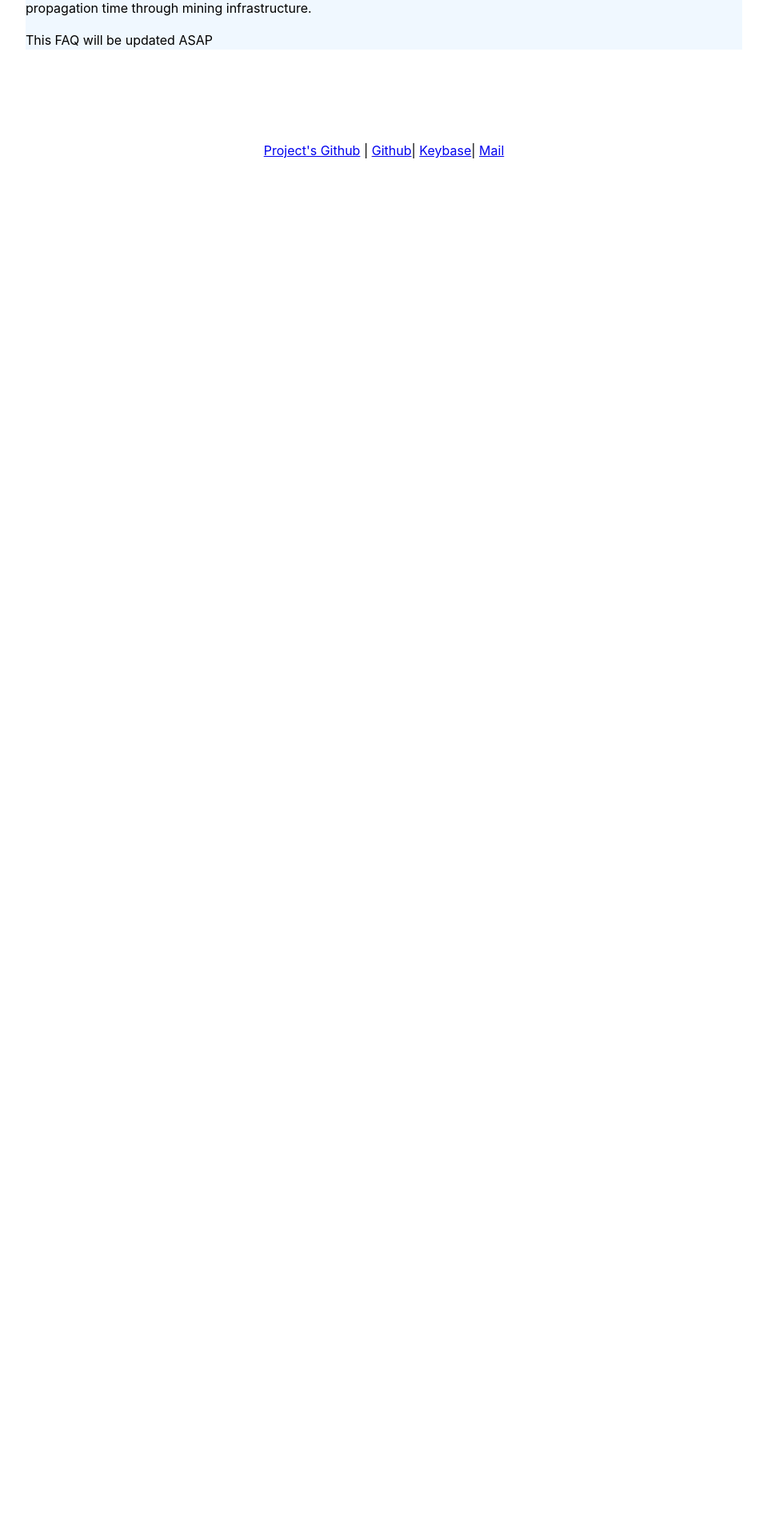
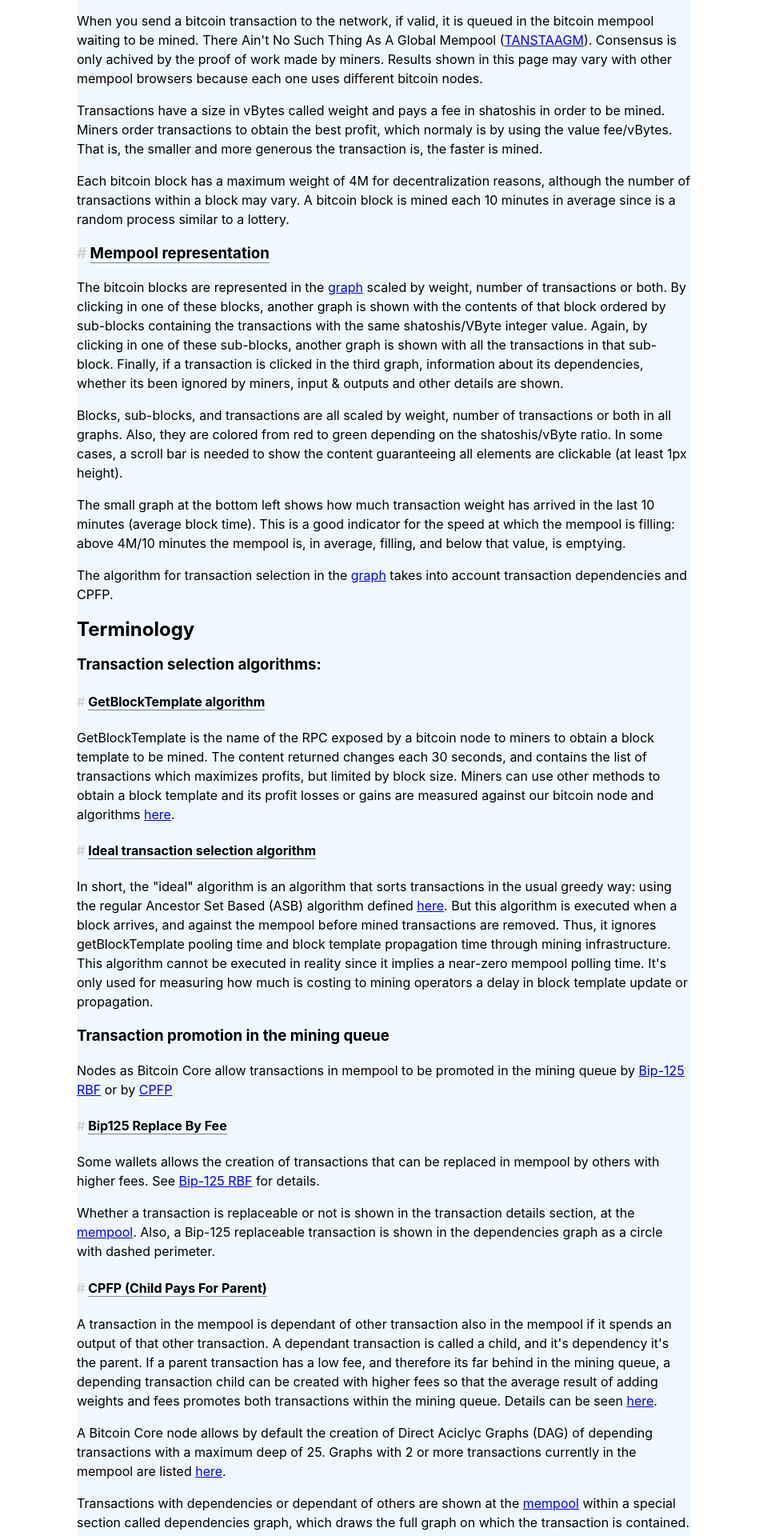
Before and after one commit to mempoolexplorer/mempoolexplorer, a React (Create React App) app: page /faq in a window 1280 px wide. Shown: the part 560-2480 px from the top of the page at 80% size, without its empty margins (160-1119 px from the left). Before the commit the page ends 800 px from the top, so only its background shows below. Built offline with nearby package versions, Linux system fonts and the light colour scheme.

Commit message:
FAQ improves as other sections do

```diff
--- a/src/components/Faq/Faq.css
+++ b/src/components/Faq/Faq.css
@@ -1,7 +1,7 @@
 .mainDivFaq {
   padding-top: 30px;
   text-align: left;
-  width: 70%;
+  width: 60%;
   margin: 0 auto;
   background-color: aliceblue;
   line-height: 150%;
@@ -12,7 +12,7 @@
 .borderBottom {
   border-bottom: 1px solid gray;
 }
-.dullAnchor{
-    text-decoration: none;
-    color: black;
+.dullAnchor {
+  text-decoration: none;
+  color: black;
 }
--- a/src/components/Faq/Faq.js
+++ b/src/components/Faq/Faq.js
@@ -2,7 +2,7 @@ import React from "react";
 import { Link } from "react-router-dom";
 import "./Faq.css";
 
-export function Faq(props) {
+export function Faq() {
   var hostFaq = window.location.host + "/faq#";
   return (
     <div className="mainDivFaq">
@@ -16,7 +16,7 @@ export function Faq(props) {
       </h3>
       <p>
         This project has been developed to track where unconfirmed Bitcoin
-        transactions are in the <Link to="/mempool">mining queue</Link>.
+        transactions are in the (our) <Link to="/mempool">mining queue</Link>.
       </p>
       <p>
         It began as a toy project to learn microservices architecture in java
@@ -37,8 +37,104 @@ export function Faq(props) {
         </b>
         , but mempool view is fully functional. <br></br>
       </p>
+      <p>This FAQ will be updated ASAP</p>
+      <h2>Mempool section help</h2>
+      <h3>
+        <a id="mempool" href={hostFaq + "mempool"} className="dullAnchor">
+          <span className="mutedText">#</span>{" "}
+          <span className="borderBottom"> What is bitcoin mempool?</span>
+        </a>
+      </h3>
+      <p>
+        When you send a bitcoin transaction to the network, if valid, it is
+        queued in the bitcoin mempool waiting to be mined. There Ain't No Such
+        Thing As A Global Mempool (
+        <a
+          href="https://lists.linuxfoundation.org/pipermail/bitcoin-dev/2020-July/018017.html"
+          target="_blank"
+          rel="noreferrer"
+        >
+          TANSTAAGM
+        </a>
+        ). Consensus is only achived by the proof of work made by miners.
+        Results shown in this page may vary with other mempool browsers because
+        each one uses different bitcoin nodes.
+      </p>
+      <p>
+        Transactions have a size in vBytes called weight and pays a fee in
+        shatoshis in order to be mined. Miners order transactions to obtain the
+        best profit, which normaly is by using the value fee/vBytes. That is,
+        the smaller and more generous the transaction is, the faster is mined.
+      </p>
+      <p>
+        Each bitcoin block has a maximum weight of 4M for decentralization
+        reasons, although the number of transactions within a block may vary. A
+        bitcoin block is mined each 10 minutes in average since is a random
+        process similar to a lottery.
+      </p>
+      <h3>
+        <a
+          id="mempoolRepresentation"
+          href={hostFaq + "mempoolRepresentation"}
+          className="dullAnchor"
+        >
+          <span className="mutedText">#</span>{" "}
+          <span className="borderBottom">Mempool representation</span>
+        </a>
+      </h3>
+      <p>
+        The bitcoin blocks are represented in the{" "}
+        <Link to="/mempool">graph</Link> scaled by weight, number of
+        transactions or both. By clicking in one of these blocks, another graph
+        is shown with the contents of that block ordered by sub-blocks
+        containing the transactions with the same shatoshis/VByte integer value.
+        Again, by clicking in one of these sub-blocks, another graph is shown
+        with all the transactions in that sub-block. Finally, if a transaction
+        is clicked in the third graph, information about its dependencies,
+        whether its been ignored by miners, input & outputs and other details
+        are shown.
+      </p>
+      <p>
+        Blocks, sub-blocks, and transactions are all scaled by weight, number of
+        transactions or both in all graphs. Also, they are colored from red to
+        green depending on the shatoshis/vByte ratio. In some cases, a scroll
+        bar is needed to show the content guaranteeing all elements are
+        clickable (at least 1px height).
+      </p>
+      <p>
+        The small graph at the bottom left shows how much transaction weight has
+        arrived in the last 10 minutes (average block time). This is a good
+        indicator for the speed at which the mempool is filling: above 4M/10
+        minutes the mempool is, in average, filling, and below that value, is
+        emptying.
+      </p>
+      <p>
+        The algorithm for transaction selection in the{" "}
+        <Link to="/mempool">graph</Link> takes into account transaction
+        dependencies and CPFP.
+      </p>
       <h2>Terminology</h2>
-      <h3>
+      <h3>Transaction selection algorithms:</h3>
+      <h4>
+        <a
+          id="getBlockTemplateAlgorithm"
+          href={hostFaq + "getBlockTemplateAlgorithm"}
+          className="dullAnchor"
+        >
+          <span className="mutedText">#</span>{" "}
+          <span className="borderBottom"> GetBlockTemplate algorithm</span>
+        </a>
+      </h4>
+      <p>
+        GetBlockTemplate is the name of the RPC exposed by a bitcoin node to
+        miners to obtain a block template to be mined. The content returned
+        changes each 30 seconds, and contains the list of transactions which
+        maximizes profits, but limited by block size. Miners can use other
+        methods to obtain a block template and its profit losses or gains are
+        measured against our bitcoin node and algorithms{" "}
+        <Link to="/miner">here</Link>.
+      </p>
+      <h4>
         <a
           id="idealAlgorithm"
           href={hostFaq + "idealAlgorithm"}
@@ -50,7 +146,7 @@ export function Faq(props) {
             Ideal transaction selection algorithm
           </span>
         </a>
-      </h3>
+      </h4>
       <p>
         In short, the "ideal" algorithm is an algorithm that sorts transactions
         in the usual greedy way: using the regular Ancestor Set Based (ASB)
@@ -61,9 +157,80 @@ export function Faq(props) {
         . But this algorithm is executed when a block arrives, and against the
         mempool before mined transactions are removed. Thus, it ignores
         getBlockTemplate pooling time and block template propagation time
-        through mining infrastructure.
+        through mining infrastructure. This algorithm cannot be executed in
+        reality since it implies a near-zero mempool polling time. It's only
+        used for measuring how much is costing to mining operators a delay in
+        block template update or propagation.
       </p>
-      <p>This FAQ will be updated ASAP</p>
+      <h3>Transaction promotion in the mining queue</h3>
+      <p>
+        Nodes as Bitcoin Core allow transactions in mempool to be promoted in
+        the mining queue by{" "}
+        <a href="https://github.com/bitcoin/bips/blob/master/bip-0125.mediawiki">
+          Bip-125 RBF
+        </a>{" "}
+        or by <a href="https://bitcoinops.org/en/topics/cpfp/">CPFP</a>
+      </p>
+      <h4>
+        <a id="bip125" href={hostFaq + "bip125"} className="dullAnchor">
+          <span className="mutedText">#</span>{" "}
+          <span className="borderBottom"> Bip125 Replace By Fee</span>
+        </a>
+      </h4>
+      <p>
+        Some wallets allows the creation of transactions that can be replaced in
+        mempool by others with higher fees. See{" "}
+        <a href="https://github.com/bitcoin/bips/blob/master/bip-0125.mediawiki">
+          Bip-125 RBF
+        </a>{" "}
+        for details.
+      </p>
+      <p>
+        Whether a transaction is replaceable or not is shown in the transaction
+        details section, at the <Link to="/mempool">mempool</Link>. Also, a
+        Bip-125 replaceable transaction is shown in the dependencies graph as a
+        circle with dashed perimeter.
+      </p>
+
+      <h4>
+        <a id="cpfp" href={hostFaq + "cpfp"} className="dullAnchor">
+          <span className="mutedText">#</span>{" "}
+          <span className="borderBottom">CPFP (Child Pays For Parent)</span>
+        </a>
+      </h4>
+      <p>
+        A transaction in the mempool is dependant of other transaction also in
+        the mempool if it spends an output of that other transaction. A
+        dependant transaction is called a child, and it's dependency it's the
+        parent. If a parent transaction has a low fee, and therefore its far
+        behind in the mining queue, a depending transaction child can be created
+        with higher fees so that the average result of adding weights and fees
+        promotes both transactions within the mining queue. Details can be seen{" "}
+        <a href="https://bitcoinops.org/en/topics/cpfp/">here</a>.
+      </p>
+      <p>
+        A Bitcoin Core node allows by default the creation of Direct Aciclyc
+        Graphs (DAG) of depending transactions with a maximum deep of 25. Graphs
+        with 2 or more transactions currently in the mempool are listed{" "}
+        <Link to="/txsGraphs">here</Link>.
+      </p>
+      <p>
+        Transactions with dependencies or dependant of others are shown at the{" "}
+        <Link to="/mempool">mempool</Link> within a special section called
+        dependencies graph, which draws the full graph on which the transaction
+        is contained.
+      </p>
+      <h2>Txs Graphs section help</h2>
+      <p>
+        This section shows the list of transactions graphs currently in the
+        mempool. Those graphs can be linear: forming a long chain of
+        dependencies, or non linear: forming a Direct Aciclyc Graph.
+      </p>
+      <p>
+        When clicked on transaction number on a graph, a list of the
+        transactions contained in the graph is shown. You can navigate to the
+        graph by clicking any of this transactions.
+      </p>
     </div>
   );
 }
--- a/src/components/MempoolGraph/MempoolGraph.css
+++ b/src/components/MempoolGraph/MempoolGraph.css
@@ -1,9 +1,13 @@
 .txIdSelector {
-  padding: 15px;
+  padding-top: 15px;
 }
 .txIdInput {
   text-align: center;
   margin-left: 10px;
+}
+.softLabel {
+  font-size: 16px;
+  padding-top: 10px;
 }
 .Mempool {
   display: flex;
--- a/src/components/MempoolGraph/MempoolGraph.js
+++ b/src/components/MempoolGraph/MempoolGraph.js
@@ -1,5 +1,6 @@
 import React, { useEffect, useState } from "react";
 import "./MempoolGraph.css";
+import { Link } from "react-router-dom";
 import { ScaleCheckers } from "./ScaleCheckers/ScaleCheckers";
 import { TDStackBarGraph } from "./TDStackBarGraph/TDStackBarGraph";
 import { TxSpeedGraph } from "./TxSpeedGraph/TxSpeedGraph";
@@ -17,7 +18,7 @@ import {
 import { useParams } from "react-router-dom";
 import { TxDetails } from "./TxDetails/TxDetails";
 
-export function MempoolGraph(props) {
+export function MempoolGraph() {
   const [mempoolBy, setMempoolBy] = useState("byBoth");
   const [blockBy, setBlockBy] = useState("byBoth");
   const [txsBy, setTxsBy] = useState("byBoth");
@@ -196,7 +197,7 @@ export function MempoolGraph(props) {
           <input
             className="txIdInput"
             type="text"
-            placeholder="Insert a TxId or choose one by CLICKING the mempool."
+            placeholder="Insert a TxId or choose one by CLICKING the mempool..."
             size="70"
             value={txIdTextState}
             onChange={onTxIdTextChanged}
@@ -208,9 +209,14 @@ export function MempoolGraph(props) {
           <h2 className="txIdNotFound">TxId not Found in mempool</h2>
         )}
       </div>
-      <div>
-        <label>Or try a fancy transaction:</label>
+      <div className="softLabel">
+        <label>...or try a fancy transaction:</label>
         <button onClick={onTxFancy}>Go!</button>
+      </div>
+      <div className="softLabel">
+        <label>
+          ...or click <Link to="/faq#mempoolRepresentation">here</Link> for help
+        </label>
       </div>
       <UpdateBox
         lockMempool={lockMempool}
@@ -250,7 +256,7 @@ export function MempoolGraph(props) {
             />
           </div>
           <div className="miningQueueLabel">
-            <span>Current Mempool</span>
+            <span>Current Bitcoin Mempool</span>
           </div>
         </div>
         {data.blockSelected !== -1 && (
--- a/src/components/TxsGraphsList/TxsGraph.js
+++ b/src/components/TxsGraphsList/TxsGraph.js
@@ -21,7 +21,7 @@ export function TxsGraph(props) {
               {txG.txSet.length}
             </span>
           </td>
-          <td>Linear: {!txG.nonLinear ? "true" : "false"}</td>
+          <td>{!txG.nonLinear ? "Linear" : "Non linear"}</td>
         </tr>
       </thead>
       <tbody>
--- a/src/components/TxsGraphsList/TxsGraphsList.css
+++ b/src/components/TxsGraphsList/TxsGraphsList.css
@@ -4,3 +4,8 @@
 .divGraphList {
   padding-top: 30px;
 }
+.tableExplanation {
+  margin: 20px auto;
+  font-size: 12px;
+  text-align: left;
+}
--- a/src/components/TxsGraphsList/TxsGraphsList.js
+++ b/src/components/TxsGraphsList/TxsGraphsList.js
@@ -12,6 +12,27 @@ export function TxsGraphsList(props) {
 
   return (
     <div className="divGraphList">
+      {txsGraphs.length !== 0 && (
+        <div className="divExplanation">
+          <h2>List of transaction dependency graphs currently in mempool:</h2>
+          <table className="tableExplanation ">
+            <tbody>
+              <tr>
+                <td>
+                  Linear: No tx within graph has more than one ascendant nor
+                  more than one descendant.
+                </td>
+              </tr>
+              <tr>
+                <td>
+                  Non linear: A tx within graph has more than one ascendant or
+                  more than one descendant.
+                </td>
+              </tr>
+            </tbody>
+          </table>
+        </div>
+      )}
       {txsGraphs.length === 0 && (
         <div className="divMaxTxs">
           <span>
```
